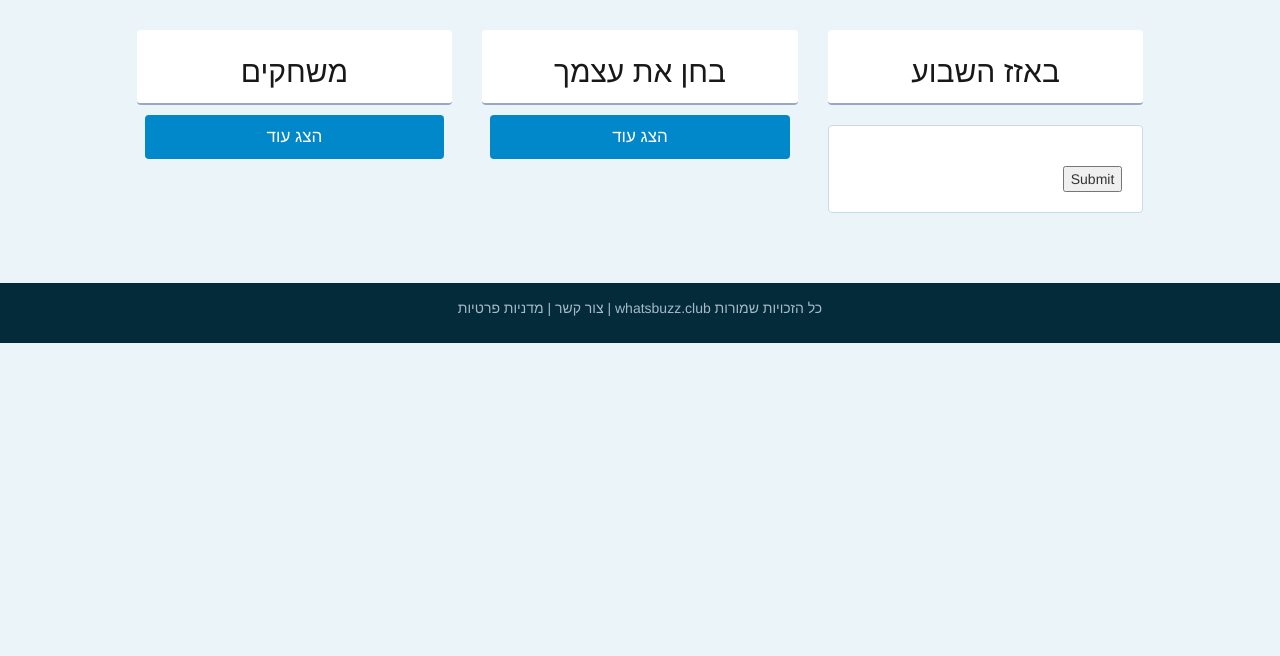
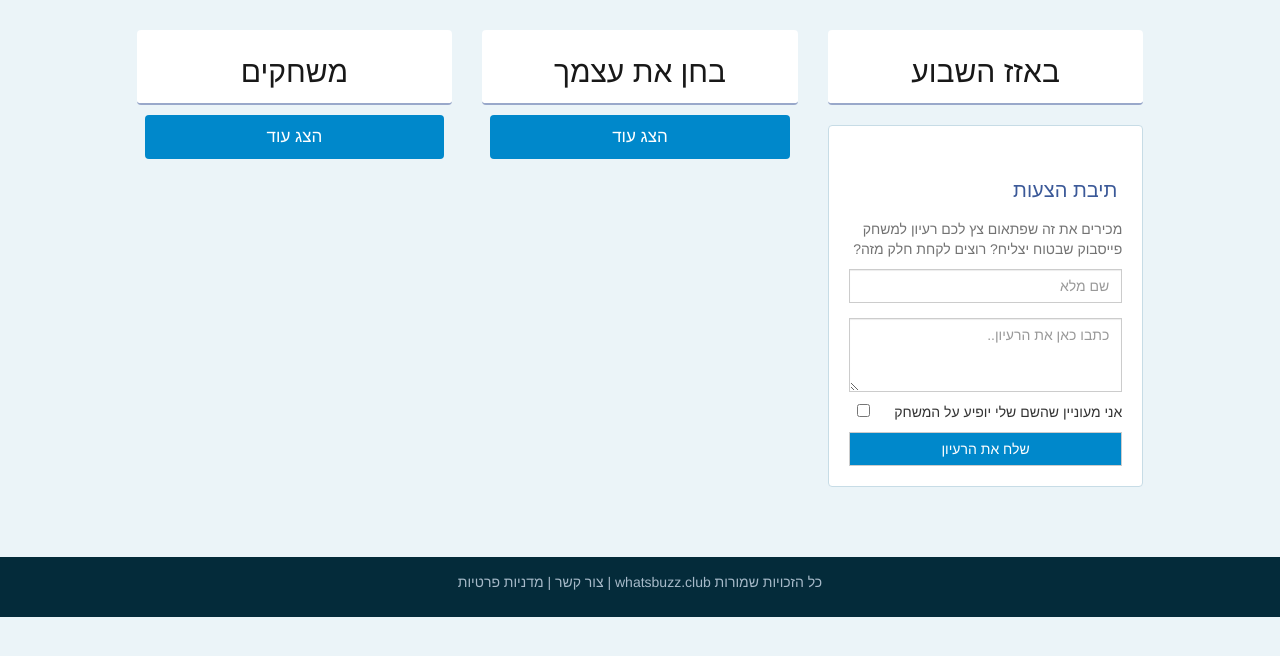
Before and after one commit to nirgn975/WhatsBuzz, a Django app: page / in a window 1280 px wide. Shown: the part 68-724 px from the top of the page. Run offline with Django 3.2, Linux system fonts and the light colour scheme; data that the repository does not hold is empty; style sheets or scripts are compiled from the project's sources; some libraries are stand-ins or nearby versions.

Commit message:
Email working.

```diff
--- a/whats_buzz/forms.py
+++ b/whats_buzz/forms.py
@@ -3,4 +3,5 @@ from django import forms
 
 class ContactForm(forms.Form):
     contact_name = forms.CharField()
+    content_checkbox = forms.BooleanField()
     content = forms.CharField(widget=forms.Textarea)
--- a/whats_buzz/templates/partials/contact.html
+++ b/whats_buzz/templates/partials/contact.html
@@ -1,21 +1,14 @@
-<form role="form" action="" method="post">
-    {% csrf_token %}
-    {{ form.as_p }}
-    <button type="submit">Submit</button>
+<form role="form" action="{% url 'contact' %}" method="post">
+  {% csrf_token %}
+  <h2>תיבת הצעות</h2>
+  <p class="help-block">מכירים את זה שפתאום צץ לכם רעיון למשחק פייסבוק שבטוח יצליח? רוצים לקחת חלק מזה?</p>
+  <div class="form-group">
+    <input id="id_contact_name" name="contact_name" type="text" class="form-control" placeholder="שם מלא">
+  </div>
+  <textarea id="id_content" name="content" class="form-control" rows="3" placeholder="כתבו כאן את הרעיון.."></textarea>
+  <div class="checkbox">
+    <label for="id_checkbox">אני מעוניין שהשם שלי יופיע על המשחק</label>
+    <input id="id_checkbox" name="content_checkbox" type="checkbox">
+  </div>
+  <button type="submit" class="btn btn-default">שלח את הרעיון</button>
 </form>
-
-{#<form role="form" method="post">#}
-{#  {% csrf_token %}#}
-{#  <h2>תיבת הצעות</h2>#}
-{#  <p class="help-block">מכירים את זה שפתאום צץ לכם רעיון למשחק פייסבוק שבטוח יצליח? רוצים לקחת חלק מזה?</p>#}
-{#  <div class="form-group">#}
-{#    <input name="contact_name" type="text" class="form-control" id="exampleInputEmail1" placeholder="שם מלא">#}
-{#  </div>#}
-{#  <textarea name="content" class="form-control" rows="3" placeholder="כתבו כאן את הרעיון.."></textarea>#}
-{#  <div class="checkbox">#}
-{#    <label>#}
-{#      <input type="checkbox">אני מעוניין שהשם שלי יופיע על המשחק#}
-{#    </label>#}
-{#  </div>#}
-{#  <button type="submit" class="btn btn-default">שלח את הרעיון</button>#}
-{#</form>#}
--- a/whats_buzz/templates/partials/long-post-card.html
+++ b/whats_buzz/templates/partials/long-post-card.html
@@ -1,7 +1,7 @@
 {% load staticfiles %}
 
 <div class="long-post">
-    <div class="fb-like" data-href="https://developers.facebook.com/docs/plugins/" data-layout="button_count" data-action="like" data-show-faces="true" data-share="true"></div>
+    <div class="fb-like" data-href="http://whatsbuzz.co.il" data-layout="button_count" data-action="like" data-show-faces="true" data-share="true"></div>
     {% for post in buzz_posts %}
         <a href="{% url 'post_detail' slug=post.slug %}" alt="post">
             <div class="row">
```
Also changed, not shown: WhatsBuzz/settings.py (+14 -6 lines), whats_buzz/templates/contact_template.txt (+5 -3 lines), whats_buzz/views/utils.py (+5 -6 lines).
